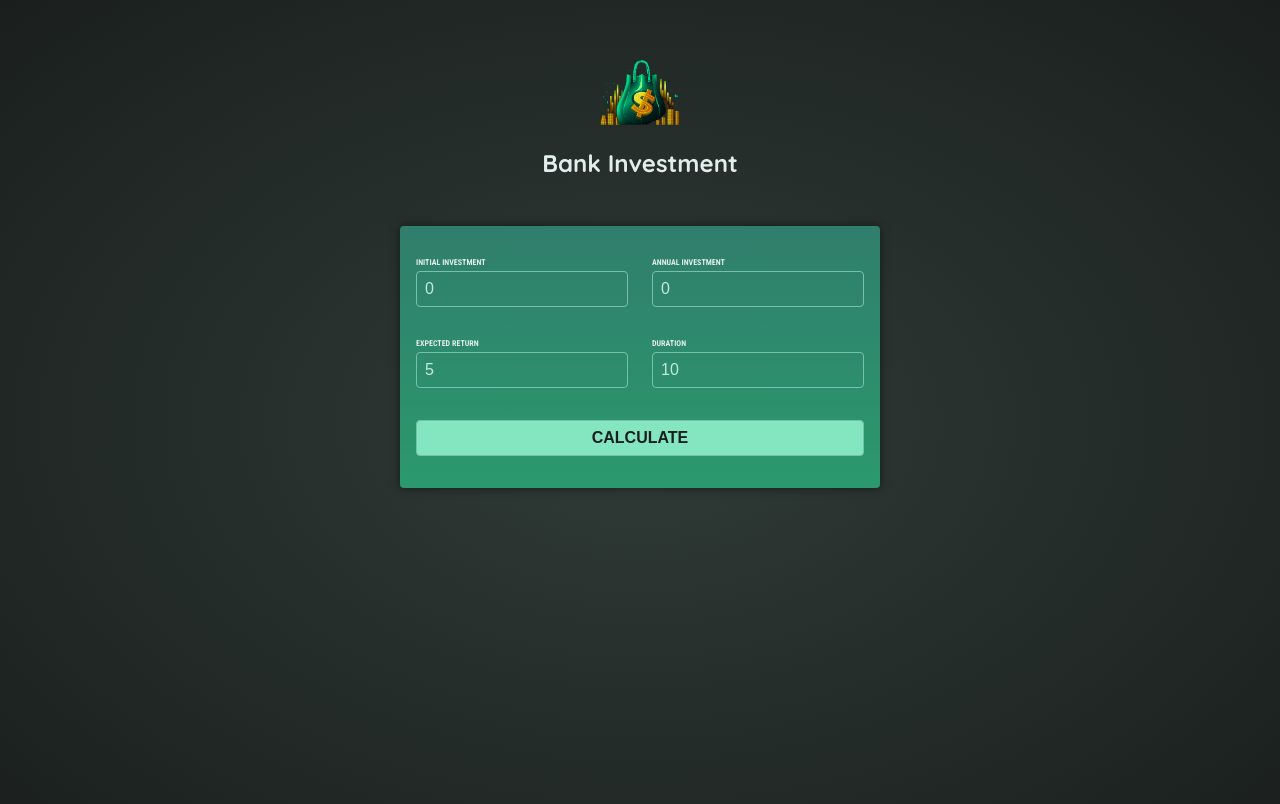
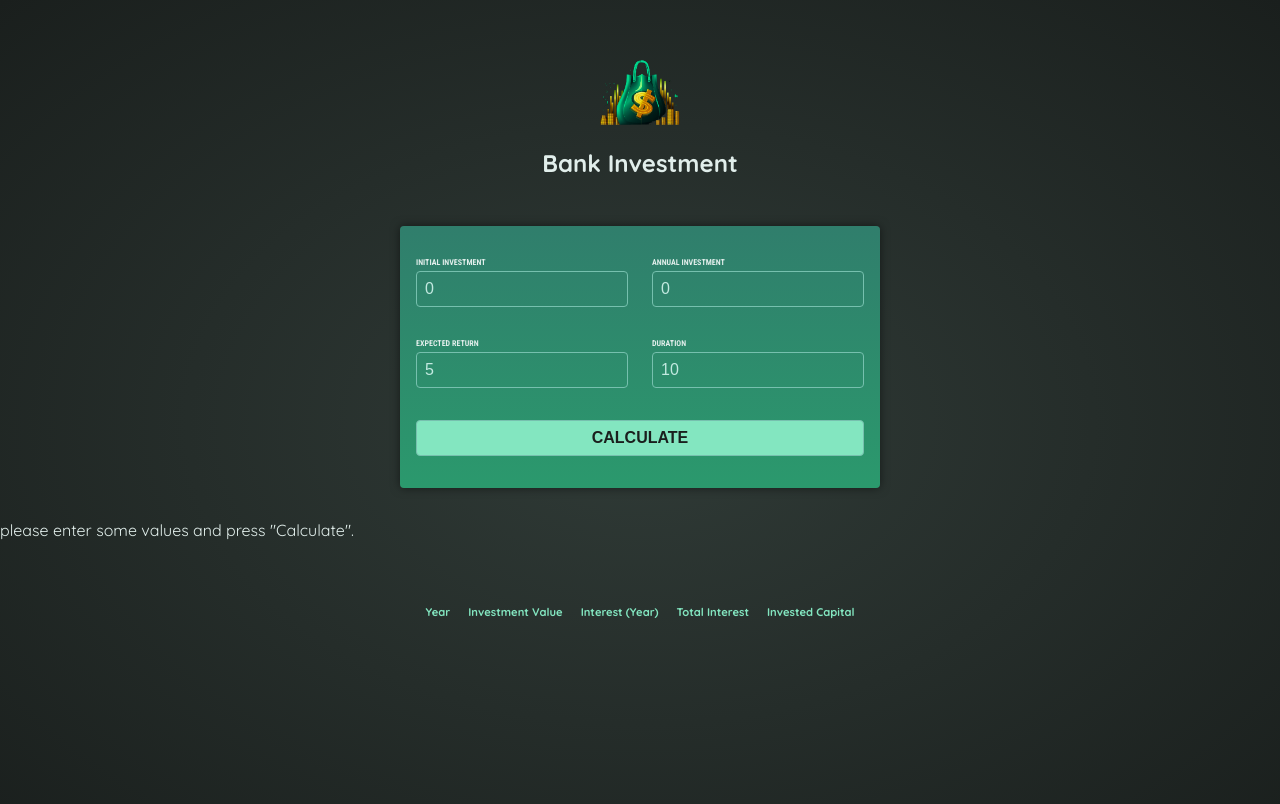
Before and after one commit to MauroSacramento/Reactive-app, an Angular app: page / in a window 1280 px wide. Shown: the top 804 px of the page. Built offline with nearby package versions, Linux system fonts and the light colour scheme.

Commit message:
Get data from user

```diff
--- a/src/app/app.component.html
+++ b/src/app/app.component.html
@@ -1,3 +1,5 @@
 <app-header />
 
-<app-user-input />
+<app-user-input (calculate)="onCalculateInvestmentResults($event)" />
+
+<app-investment-results [results]=""/>
--- a/src/app/app.component.ts
+++ b/src/app/app.component.ts
@@ -1,11 +1,52 @@
 import { Component } from '@angular/core';
 import { HeaderComponent } from './header/header.component';
 import { UserInputComponent } from './user-input/user-input.component';
+import { InvestmentInput } from './investment-inut.model';
+import { InvestmentResultsComponent } from "./investment-results/investment-results.component";
+
+type Results = {
+    year: number;
+    interest: number;
+    valueEndOfYear: number;
+    annualInvestment: number;
+    totalInterest: number;
+    totalAmountInvested: number;
+}[];
+
 
 @Component({
   selector: 'app-root',
   standalone: true,
   templateUrl: './app.component.html',
-  imports: [HeaderComponent, UserInputComponent]
+  imports: [HeaderComponent, UserInputComponent, InvestmentResultsComponent]
 })
-export class AppComponent {}
+export class AppComponent {
+
+  resultsData?: Results;
+
+  onCalculateInvestmentResults(data: InvestmentInput){
+
+    const {initialInvestment, annualInvestment, expectedReturn, duration} = data;
+    const annualData = [];
+    let investmentValue = initialInvestment;
+
+    for (let i=0; i < duration; i++){
+      const year = i+1;
+      const interestEarnedYear = investmentValue * (expectedReturn / 100);
+      investmentValue += interestEarnedYear + annualInvestment;
+
+      const totalInterest = investmentValue - annualInvestment * year - initialInvestment;
+
+      annualData.push({
+        year: year,
+        interest: interestEarnedYear,
+        valueEndOfYear: investmentValue,
+        annualInvestment: annualInvestment,
+        totalInterest: totalInterest,
+        totalAmountInvested: initialInvestment + annualInvestment * year,
+      });
+    }
+    this.resultsData = annualData;
+  }
+
+}
--- /dev/null
+++ b/src/app/investment-inut.model.ts
@@ -0,0 +1,6 @@
+export interface InvestmentInput {
+    initialInvestment: number;
+    duration: number;
+    expectedReturn: number;
+    annualInvestment: number;
+}
--- /dev/null
+++ b/src/app/investment-results/investment-results.component.css
@@ -0,0 +1,19 @@
+table {
+    max-width: 50rem;
+    margin: 2rem auto;
+    padding: 1rem;
+    table-layout: fixed;
+    border-spacing: 1rem;
+    text-align: right;
+  }
+
+  table thead {
+    font-size: 0.7rem;
+    color: #83e6c0;
+  }
+
+  table tbody {
+    font-family: "Roboto Condensed", sans-serif;
+    font-size: 0.85rem;
+    color: #c2e9e0;
+  }
--- /dev/null
+++ b/src/app/investment-results/investment-results.component.html
@@ -0,0 +1,16 @@
+<p>please enter some values and press "Calculate".</p>
+
+<table>
+    <thead>
+        <tr>
+            <th>Year</th>
+            <th>Investment Value</th>
+            <th>Interest (Year)</th>
+            <th>Total Interest</th>
+            <th>Invested Capital</th>
+        </tr>
+    </thead>
+    <tbody>
+
+    </tbody>
+</table>
--- a/src/app/user-input/user-input.component.html
+++ b/src/app/user-input/user-input.component.html
@@ -13,7 +13,7 @@
     <div class="input-group">
         <p>
             <label for="expected-return">Expected Return</label>
-            <input id="expected-return" name="expected-return" type="number" [(ngModel)]="enteredExetationReturn">
+            <input id="expected-return" name="expected-return" type="number" [(ngModel)]="enteredExpetationReturn">
         </p>
         <p>
             <label for="duration">Duration</label>
--- a/src/app/user-input/user-input.component.ts
+++ b/src/app/user-input/user-input.component.ts
@@ -1,5 +1,6 @@
-import { Component } from '@angular/core';
+import { Component, EventEmitter, Output } from '@angular/core';
 import { FormsModule } from '@angular/forms';
+import { InvestmentInput } from '../investment-inut.model';
 
 @Component({
   selector: 'app-user-input',
@@ -9,17 +10,18 @@
   styleUrl: './user-input.component.css'
 })
 export class UserInputComponent {
-
+  @Output() calculate = new EventEmitter<InvestmentInput>()
   enteredInitialInvestment = '0';
   enteredAnnualInvestment = '0';
-  enteredExetationReturn = '5';
+  enteredExpetationReturn = '5';
   enteredDuration = '10';
 
   onSubmit(){
-    console.log("Submitted")
-    console.log(this.enteredInitialInvestment);
-    console.log(this.enteredAnnualInvestment);
-    console.log(this.enteredExetationReturn);
-    console.log(this.enteredDuration)
+    this.calculate.emit({
+      initialInvestment: +this.enteredInitialInvestment,
+      duration: +this.enteredDuration,
+      expectedReturn: +this.enteredExpetationReturn,
+      annualInvestment: +this.enteredAnnualInvestment,
+    })
   }
 }
```
Also changed, not shown: src/app/investment-results/investment-results.component.ts (added, +19 -0 lines).
